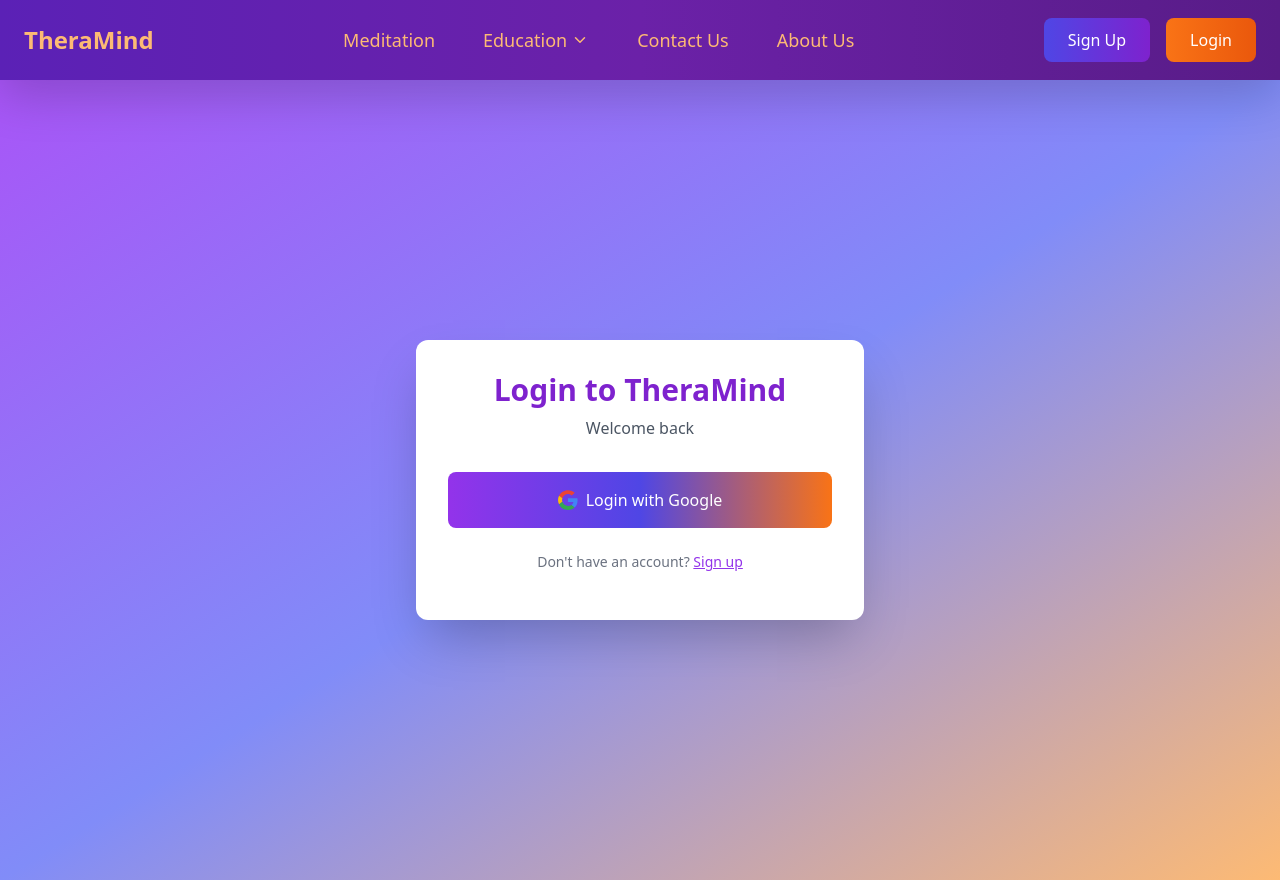
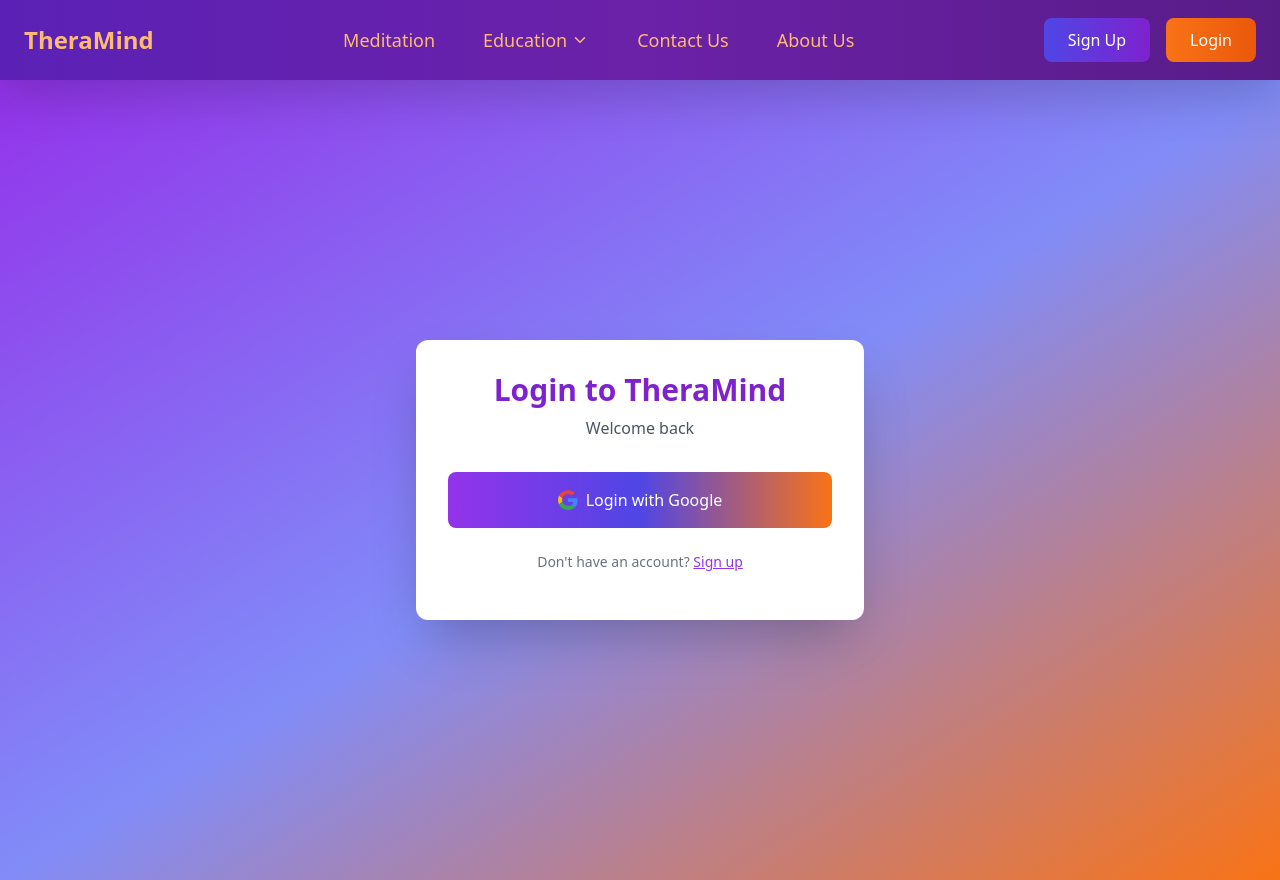
Before and after one commit to poetabdullah/theramind, a React (Create React App) app: page /login in a window 1280 px wide. Built offline with nearby package versions, Linux system fonts and the light colour scheme; no server answers.

Commit message:
gradient in process

```diff
--- a/src/pages/LoginPage.js
+++ b/src/pages/LoginPage.js
@@ -69,7 +69,7 @@
   };
 
   return (
-    <div className="min-h-screen flex items-center justify-center bg-gradient-to-br from-purple-500 via-indigo-400 to-orange-300 p-4">
+    <div className="min-h-screen flex items-center justify-center bg-gradient-to-br from-purple-600 via-indigo-400 to-orange-500 p-4">
       <div className="bg-white rounded-xl shadow-2xl p-8 max-w-md w-full">
         <div className="text-center mb-8">
           <h1 className="text-3xl font-bold text-purple-700 mb-2">
```
